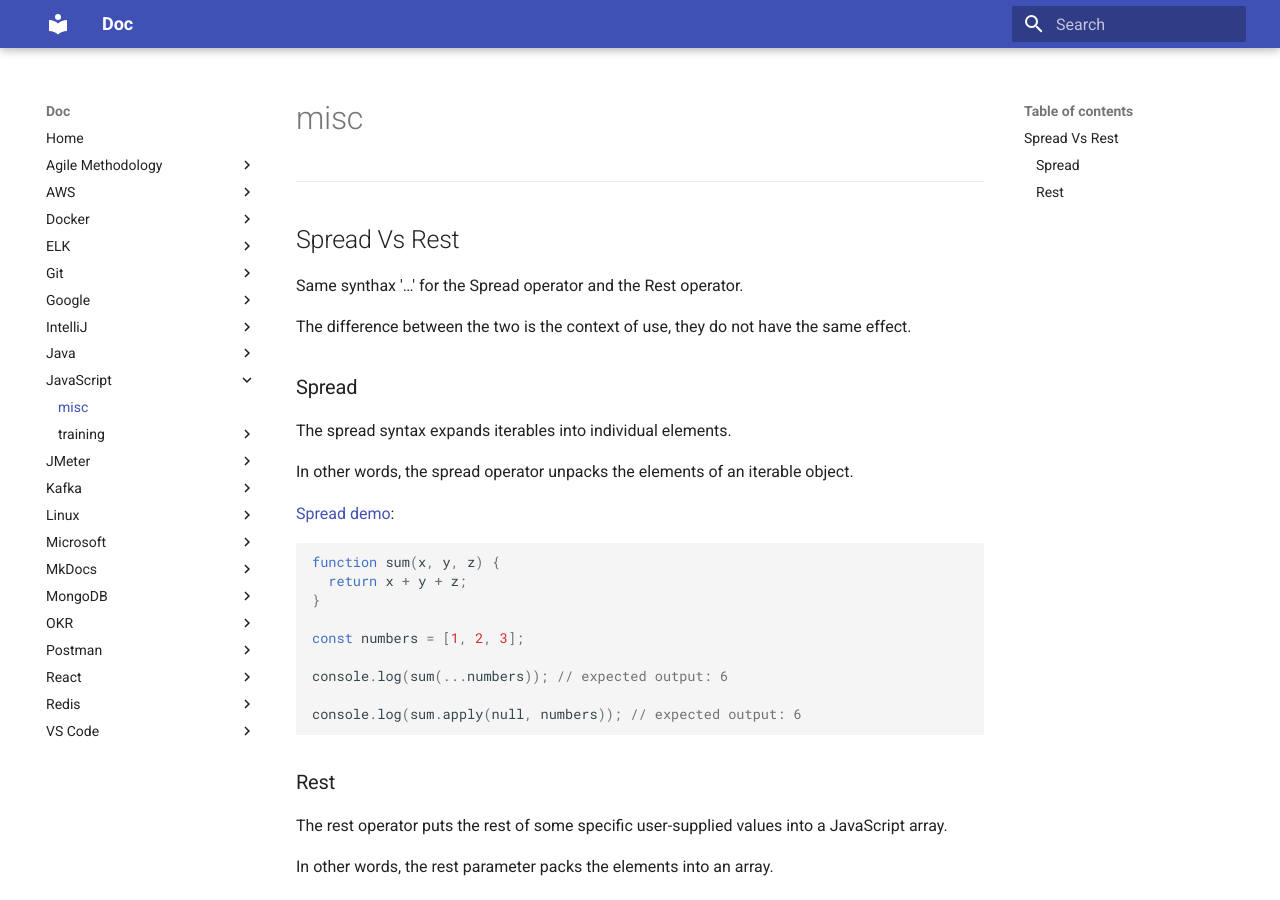
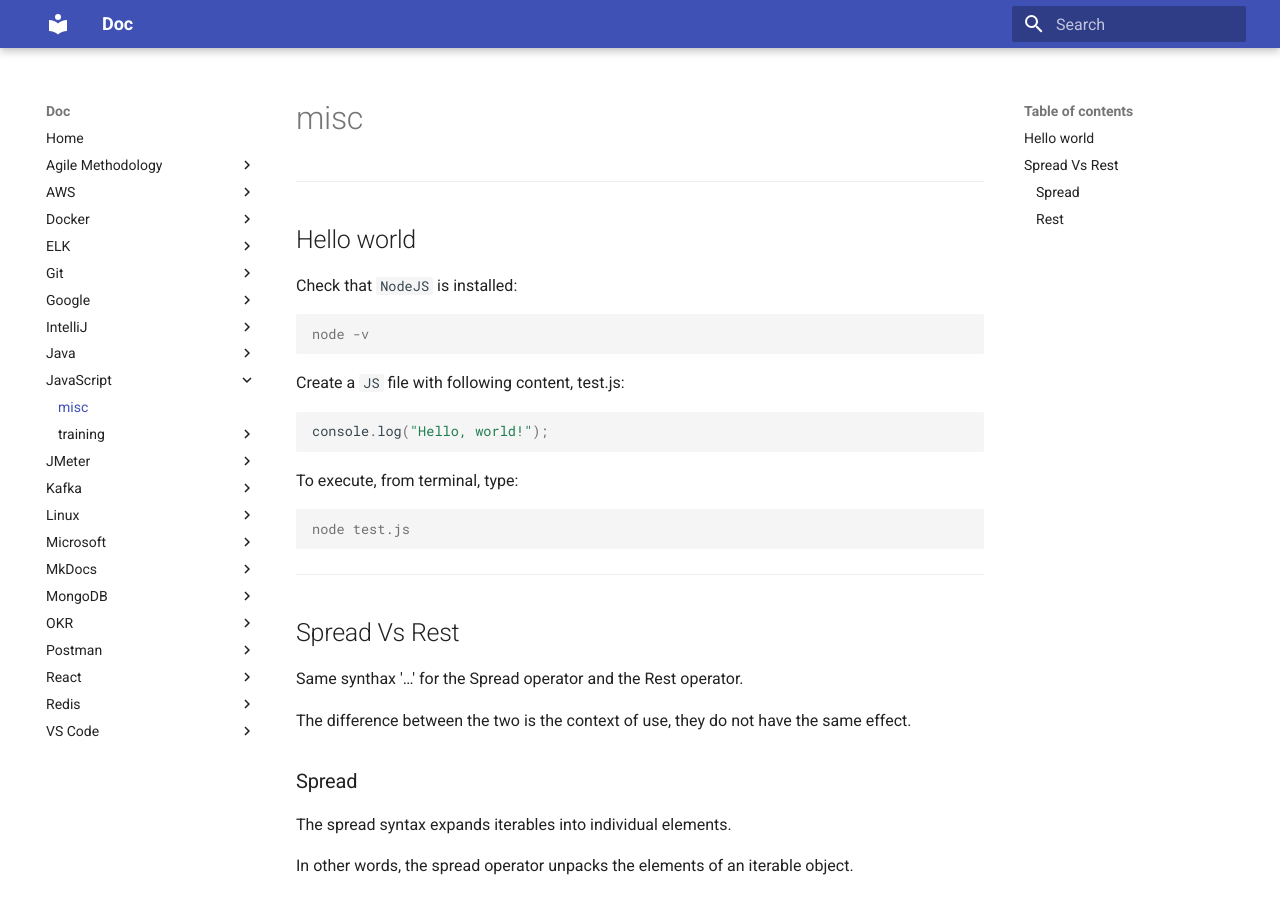
Before and after one commit to oldu73/doc, an MkDocs documentation site: the page built from docs/javascript/misc.md, in a window 1280 px wide and 900 px high. Built offline with MkDocs 1.6.1 and Material for MkDocs 9.7.7, drawn with Linux system fonts in a browser that asks for light colours.

Commit message:
js hello world

````diff
--- a/docs/javascript/misc.md
+++ b/docs/javascript/misc.md
@@ -1,6 +1,28 @@
 # misc
 
-***
+---
+
+## Hello world
+
+Check that `NodeJS` is installed:
+
+```console
+node -v
+```
+
+Create a `JS` file with following content, test.js:
+
+```js
+console.log("Hello, world!");
+```
+
+To execute, from terminal, type:
+
+```console
+node test.js
+```
+
+---
 
 ## Spread Vs Rest
 
@@ -50,4 +72,4 @@ console.log(sum(1, 2, 3)); // expected output: 6
 console.log(sum(1, 2, 3, 4)); // expected output: 10
 ```
 
-***
+---
````
